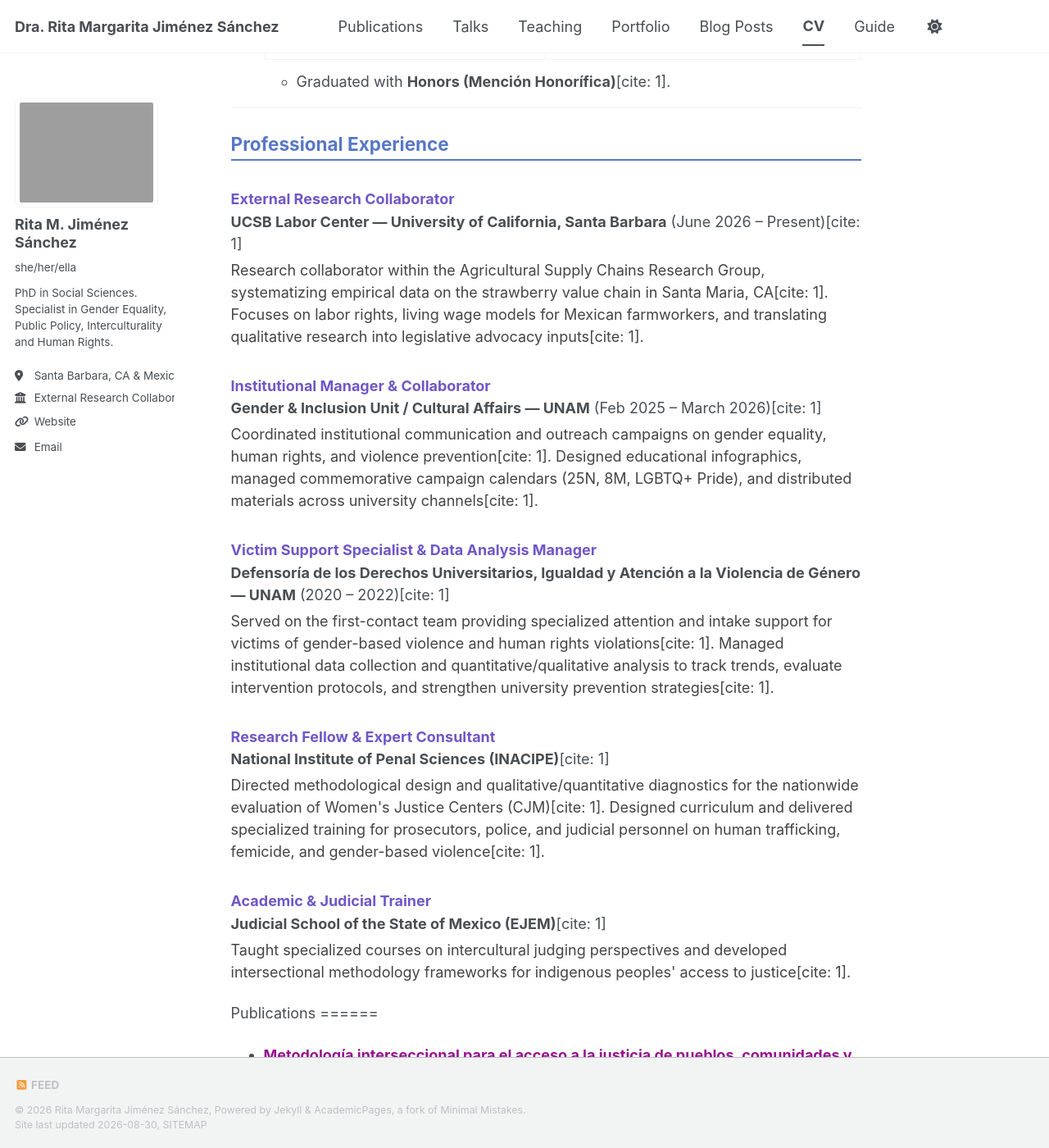
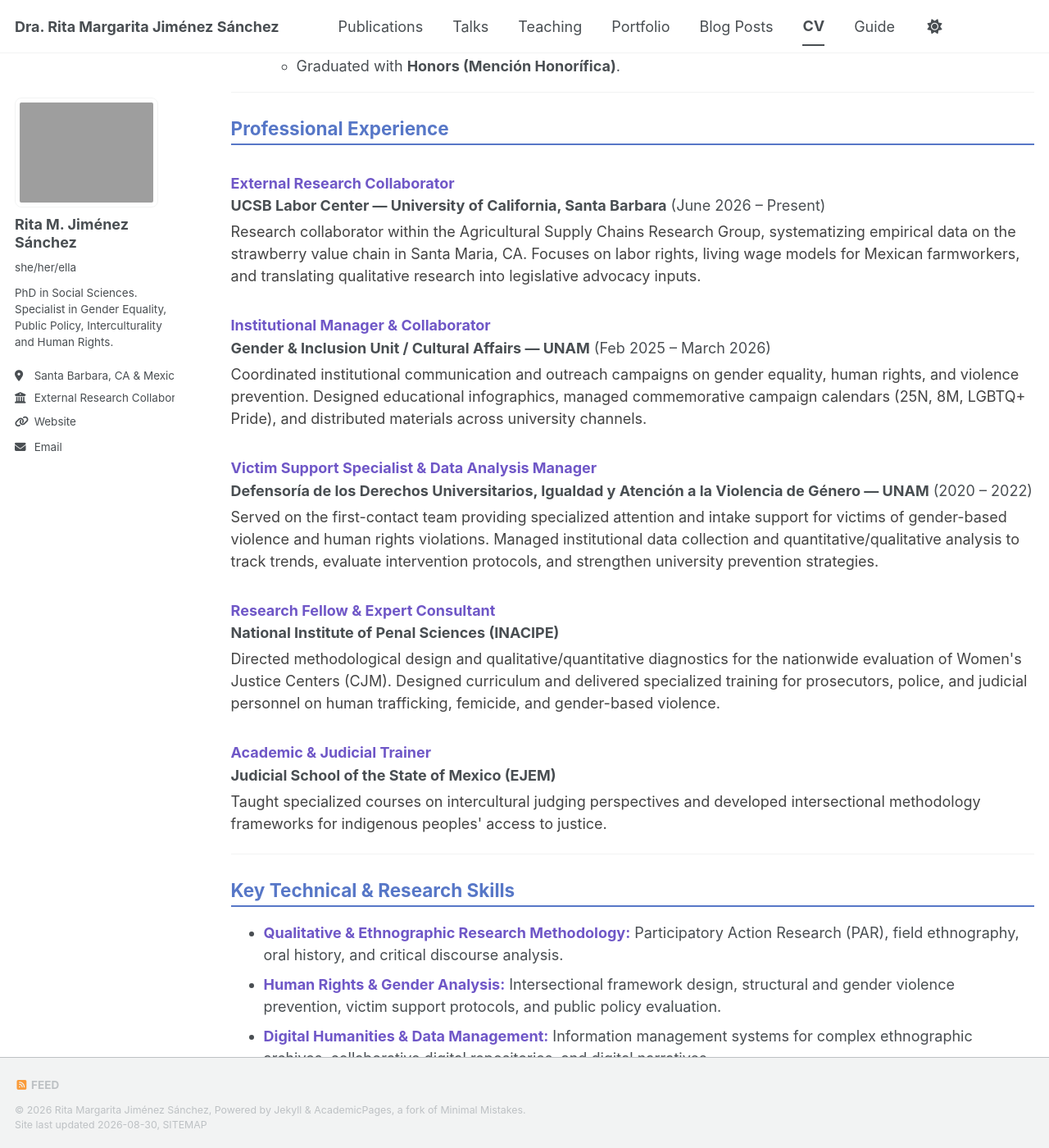
Before and after one commit to RitaJisa/RitaJisa.github.io, a Jekyll site: the page built from _pages/cv.md, in a window 1280 px wide and 1400 px high, scrolled down 372 px. Shown: the whole window at 82% size. Built offline with Jekyll 4.4.1, drawn with Linux system fonts in a browser that asks for light colours; our own code applies the rules of GitHub Pages for plain Markdown files; a style sheet for code colours, icons or effects is not loaded; some of the changed text lies outside the part shown.

Commit message:
Update cv.md
cambie cv

```diff
--- a/_pages/cv.md
+++ b/_pages/cv.md
@@ -1,10 +1,20 @@
+---
+layout: archive
+title: "Curriculum Vitae"
+permalink: /cv/
+author_profile: true
+redirect_from:
+  - /resume
+---
+
+{% include base_path %}
 <h2 style="color: #5777C7; border-bottom: 2px solid #5777C7; padding-bottom: 5px; margin-top: 20px;">Education</h2>
 
-* <strong style="color: #6F57C7;">Ph.D. in Social Sciences (Specialization in Rural Studies)</strong> | <em>El Colegio de Michoacán (COLMICH)</em>[cite: 1]
-  * **Thesis:** <em>INDIGENEIDAD Y SUS USOS POLÍTICOS. ETNOGRAFÍA HISTÓRICA SOBRE LA FORMACIÓN DE REIVINDICACIONES IDENTIFICATORIAS EN TORNO A UNA POBLACIÓN NAHUA DE LA HUASTECA POTOSINA, 1920-2018.</em> Awarded the <strong>Arturo Warman Prize (2022)</strong> for the best doctoral dissertation[cite: 1].
-* <strong style="color: #6F57C7;">M.A. in Social Sciences (Specialization in Rural Studies)</strong> | <em>El Colegio de Michoacán (COLMICH)</em>[cite: 1]
-* <strong style="color: #6F57C7;">B.A. in Intercultural Development and Management</strong> | <em>Universidad Nacional Autónoma de México (UNAM)</em>[cite: 1]
-  * Graduated with **Honors (Mención Honorífica)**[cite: 1].
+* <strong style="color: #6F57C7;">Ph.D. in Social Sciences (Specialization in Rural Studies)</strong> | <em>El Colegio de Michoacán (COLMICH)</em>
+  * **Thesis:** <em>INDIGENEIDAD Y SUS USOS POLÍTICOS. ETNOGRAFÍA HISTÓRICA SOBRE LA FORMACIÓN DE REIVINDICACIONES IDENTIFICATORIAS EN TORNO A UNA POBLACIÓN NAHUA DE LA HUASTECA POTOSINA, 1920-2018.</em> Awarded the <strong>Arturo Warman Prize (2022)</strong> for the best doctoral dissertation.
+* <strong style="color: #6F57C7;">M.A. in Social Sciences (Specialization in Rural Studies)</strong> | <em>El Colegio de Michoacán (COLMICH)</em>
+* <strong style="color: #6F57C7;">B.A. in Intercultural Development and Management</strong> | <em>Universidad Nacional Autónoma de México (UNAM)</em>
+  * Graduated with **Honors (Mención Honorífica)**.
 
 ---
 
@@ -12,33 +22,43 @@
 
 <div style="margin-bottom: 20px;">
   <h3 style="color: #6F57C7; margin-bottom: 3px;">External Research Collaborator</h3>
-  <p style="margin: 0;"><strong>UCSB Labor Center — University of California, Santa Barbara</strong> (June 2026 – Present)[cite: 1]</p>
-  <p style="margin-top: 5px; color: #444;">Research collaborator within the Agricultural Supply Chains Research Group, systematizing empirical data on the strawberry value chain in Santa Maria, CA[cite: 1]. Focuses on labor rights, living wage models for Mexican farmworkers, and translating qualitative research into legislative advocacy inputs[cite: 1].</p>
+  <p style="margin: 0;"><strong>UCSB Labor Center — University of California, Santa Barbara</strong> (June 2026 – Present)</p>
+  <p style="margin-top: 5px; color: #444;">Research collaborator within the Agricultural Supply Chains Research Group, systematizing empirical data on the strawberry value chain in Santa Maria, CA. Focuses on labor rights, living wage models for Mexican farmworkers, and translating qualitative research into legislative advocacy inputs.</p>
 </div>
 
 <div style="margin-bottom: 20px;">
   <h3 style="color: #6F57C7; margin-bottom: 3px;">Institutional Manager & Collaborator</h3>
-  <p style="margin: 0;"><strong>Gender & Inclusion Unit / Cultural Affairs — UNAM</strong> (Feb 2025 – March 2026)[cite: 1]</p>
-  <p style="margin-top: 5px; color: #444;">Coordinated institutional communication and outreach campaigns on gender equality, human rights, and violence prevention[cite: 1]. Designed educational infographics, managed commemorative campaign calendars (25N, 8M, LGBTQ+ Pride), and distributed materials across university channels[cite: 1].</p>
+  <p style="margin: 0;"><strong>Gender & Inclusion Unit / Cultural Affairs — UNAM</strong> (Feb 2025 – March 2026)</p>
+  <p style="margin-top: 5px; color: #444;">Coordinated institutional communication and outreach campaigns on gender equality, human rights, and violence prevention. Designed educational infographics, managed commemorative campaign calendars (25N, 8M, LGBTQ+ Pride), and distributed materials across university channels.</p>
 </div>
 
 <div style="margin-bottom: 20px;">
   <h3 style="color: #6F57C7; margin-bottom: 3px;">Victim Support Specialist & Data Analysis Manager</h3>
-  <p style="margin: 0;"><strong>Defensoría de los Derechos Universitarios, Igualdad y Atención a la Violencia de Género — UNAM</strong> (2020 – 2022)[cite: 1]</p>
-  <p style="margin-top: 5px; color: #444;">Served on the first-contact team providing specialized attention and intake support for victims of gender-based violence and human rights violations[cite: 1]. Managed institutional data collection and quantitative/qualitative analysis to track trends, evaluate intervention protocols, and strengthen university prevention strategies[cite: 1].</p>
+  <p style="margin: 0;"><strong>Defensoría de los Derechos Universitarios, Igualdad y Atención a la Violencia de Género — UNAM</strong> (2020 – 2022)</p>
+  <p style="margin-top: 5px; color: #444;">Served on the first-contact team providing specialized attention and intake support for victims of gender-based violence and human rights violations. Managed institutional data collection and quantitative/qualitative analysis to track trends, evaluate intervention protocols, and strengthen university prevention strategies.</p>
 </div>
 
 <div style="margin-bottom: 20px;">
   <h3 style="color: #6F57C7; margin-bottom: 3px;">Research Fellow & Expert Consultant</h3>
-  <p style="margin: 0;"><strong>National Institute of Penal Sciences (INACIPE)</strong>[cite: 1]</p>
-  <p style="margin-top: 5px; color: #444;">Directed methodological design and qualitative/quantitative diagnostics for the nationwide evaluation of Women's Justice Centers (CJM)[cite: 1]. Designed curriculum and delivered specialized training for prosecutors, police, and judicial personnel on human trafficking, femicide, and gender-based violence[cite: 1].</p>
+  <p style="margin: 0;"><strong>National Institute of Penal Sciences (INACIPE)</strong></p>
+  <p style="margin-top: 5px; color: #444;">Directed methodological design and qualitative/quantitative diagnostics for the nationwide evaluation of Women's Justice Centers (CJM). Designed curriculum and delivered specialized training for prosecutors, police, and judicial personnel on human trafficking, femicide, and gender-based violence.</p>
 </div>
 
 <div style="margin-bottom: 20px;">
   <h3 style="color: #6F57C7; margin-bottom: 3px;">Academic & Judicial Trainer</h3>
-  <p style="margin: 0;"><strong>Judicial School of the State of Mexico (EJEM)</strong>[cite: 1]</p>
-  <p style="margin-top: 5px; color: #444;">Taught specialized courses on intercultural judging perspectives and developed intersectional methodology frameworks for indigenous peoples' access to justice[cite: 1].</p>
+  <p style="margin: 0;"><strong>Judicial School of the State of Mexico (EJEM)</strong></p>
+  <p style="margin-top: 5px; color: #444;">Taught specialized courses on intercultural judging perspectives and developed intersectional methodology frameworks for indigenous peoples' access to justice.</p>
 </div>
+---
+
+<h2 style="color: #5777C7; border-bottom: 2px solid #5777C7; padding-bottom: 5px; margin-top: 30px;">Key Technical & Research Skills</h2>
+
+* <strong style="color: #6F57C7;">Qualitative & Ethnographic Research Methodology:</strong> Participatory Action Research (PAR), field ethnography, oral history, and critical discourse analysis.
+* <strong style="color: #6F57C7;">Human Rights & Gender Analysis:</strong> Intersectional framework design, structural and gender violence prevention, victim support protocols, and public policy evaluation.
+* <strong style="color: #6F57C7;">Digital Humanities & Data Management:</strong> Information management systems for complex ethnographic archives, collaborative digital repositories, and digital narratives.
+* <strong style="color: #6F57C7;">Curriculum Design & Institutional Capacity Building:</strong> Specialized program development for judicial, municipal, and academic bodies.
+* <strong style="color: #6F57C7;">Languages:</strong> Spanish (Native), English (University Certified - Professional Proficiency), French (Intermediate Certified).
+
 Publications
 ======
   <ul>{% for post in site.publications reversed %}
```
